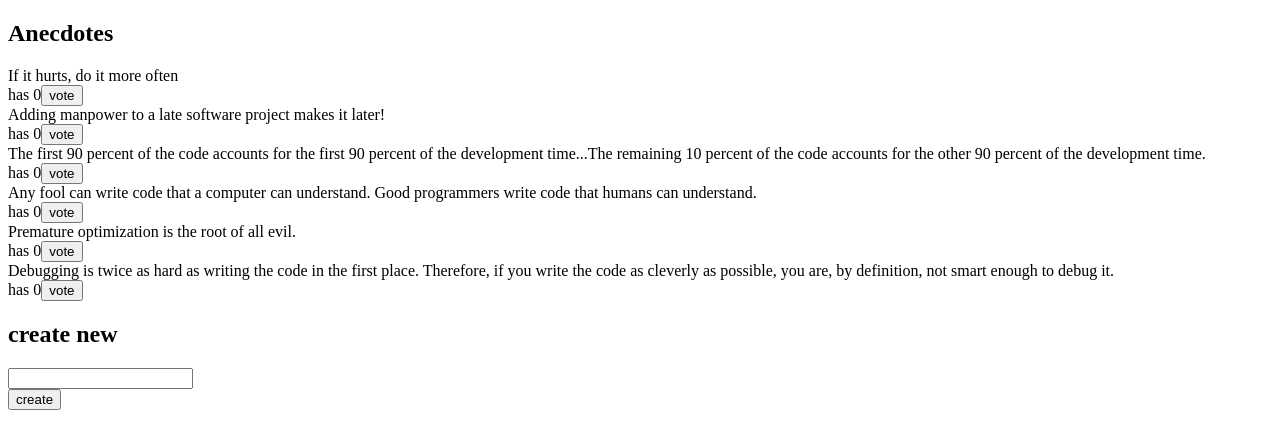
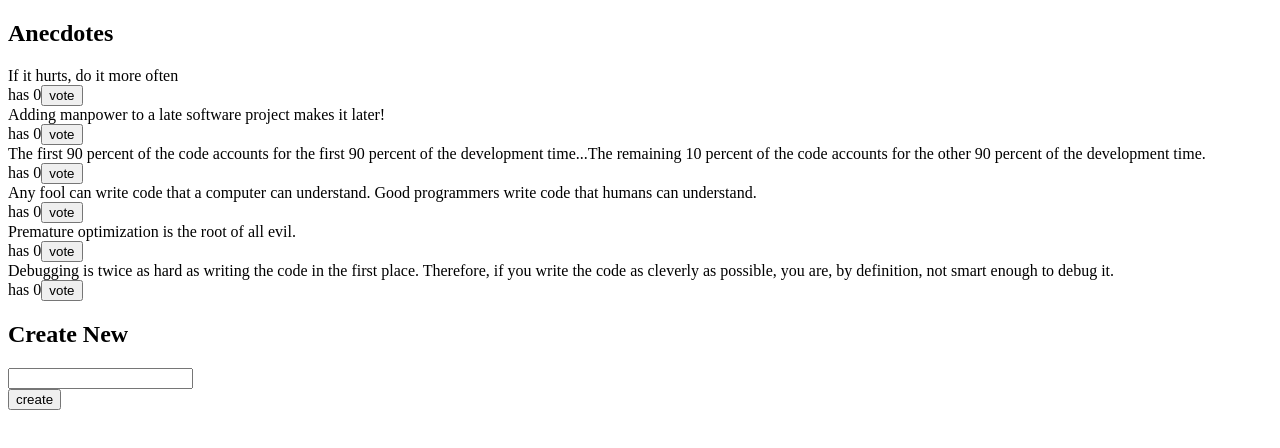
Before and after one commit to nicolas-temporao/fullstackopen-part6, a React (Vite) app in the folder anecdotes/: page / in a window 1280 px wide. Shown: the top 448 px of the page. Built offline with nearby package versions, Linux system fonts and the light colour scheme.

Commit message:
anecdotes (step4)

```diff
--- a/anecdotes/package.json
+++ b/anecdotes/package.json
@@ -7,9 +7,9 @@
     "dev": "vite",
     "build": "vite build",
     "lint": "eslint .",
-    "preview": "vite preview"
+    "preview": "vite preview",
     "server": "json-server --port 3001 --watch db.json"
- },
+  },
   "dependencies": {
     "react": "^19.2.8",
     "react-dom": "^19.2.8",
--- a/anecdotes/src/App.jsx
+++ b/anecdotes/src/App.jsx
@@ -1,31 +1,12 @@
-import { useAnecdotes } from "./store"
+import AnecdoteForm from './components/AnecdoteForm'
+import AnecdoteList from './components/AnecdoteList'
 
 const App = () => {
-  const anecdotes = useAnecdotes()
-
-  const vote = (id) => {
-    console.log("vote", id)
-  }
-
   return (
     <div>
       <h2>Anecdotes</h2>
-      {anecdotes.map((anecdote) => (
-        <div key={anecdote.id}>
-          <div>{anecdote.content}</div>
-          <div>
-            has {anecdote.votes}
-            <button onClick={() => vote(anecdote.id)}>vote</button>
-          </div>
-        </div>
-      ))}
-      <h2>create new</h2>
-      <form>
-        <div>
-          <input data-testid="new" />
-        </div>
-        <button>create</button>
-      </form>
+      <AnecdoteList />
+      <AnecdoteForm />
     </div>
   )
 }
--- /dev/null
+++ b/anecdotes/src/components/AnecdoteForm.jsx
@@ -0,0 +1,32 @@
+import { useAnecdotesActions } from "../store";
+
+const AnecdoteForm = () => {
+  const { addAnecdote } = useAnecdotesActions()
+
+  const getId = () => Number((Math.random() * 1000000).toFixed(0))
+
+  const handleSubmit = (event) => {
+    event.preventDefault()
+    const content = event.target.anecdote.value
+
+    addAnecdote({
+      content,
+      id: getId(),
+      votes: 0
+    })
+  }
+
+  return (
+    <div>
+      <h2>Create New</h2>
+      <form onSubmit={handleSubmit}>
+        <div>
+          <input name="anecdote" data-testid="new" />
+        </div>
+        <button type="submit">create</button>
+      </form>
+    </div>
+  )
+}
+
+export default AnecdoteForm
--- /dev/null
+++ b/anecdotes/src/components/AnecdoteList.jsx
@@ -0,0 +1,29 @@
+import { useAnecdotes, useAnecdotesActions } from "../store";
+
+const AnecdoteList = () => {
+  const anecdotes = useAnecdotes()
+  const { addVote } = useAnecdotesActions()
+
+  const vote = (id) => {
+    addVote(id)
+  }
+
+  const sortedAnecdotes = anecdotes.toSorted(
+    (a, b) => b.votes - a.votes
+  )
+  return (
+    <div>
+      {sortedAnecdotes.map((anecdote) => (
+          <div key={anecdote.id}>
+              <div>{anecdote.content}</div>
+              <div>
+                  has {anecdote.votes}
+                  <button onClick={() => vote(anecdote.id)}>vote</button>
+              </div>
+          </div>
+        ))}
+    </div>
+  )
+}
+
+export default AnecdoteList
--- a/anecdotes/src/store.js
+++ b/anecdotes/src/store.js
@@ -20,7 +20,17 @@ const asObject = anecdote => ({
 
 const useAnecdoteStore = create((set) => ({
   anecdotes: anecdotesAtStart.map(asObject),
-  actions: {},
+  actions: {
+    addVote: id => set(state => ({
+      anecdotes: state.anecdotes.map(anecdote=>
+        id === anecdote.id ? { ...anecdote, votes: anecdote.votes + 1 } : anecdote
+      )
+    })),
+    addAnecdote: anecdote=> set(
+      state => ({ anecdotes: state.anecdotes.concat(anecdote)})
+    )
+  },
 }))
 
 export const useAnecdotes = () => useAnecdoteStore((state) => state.anecdotes)
+export const useAnecdotesActions = () => useAnecdoteStore((state) => state.actions)
```
Also changed, not shown: 1 other file (tests, documents, lock files or other folders).
